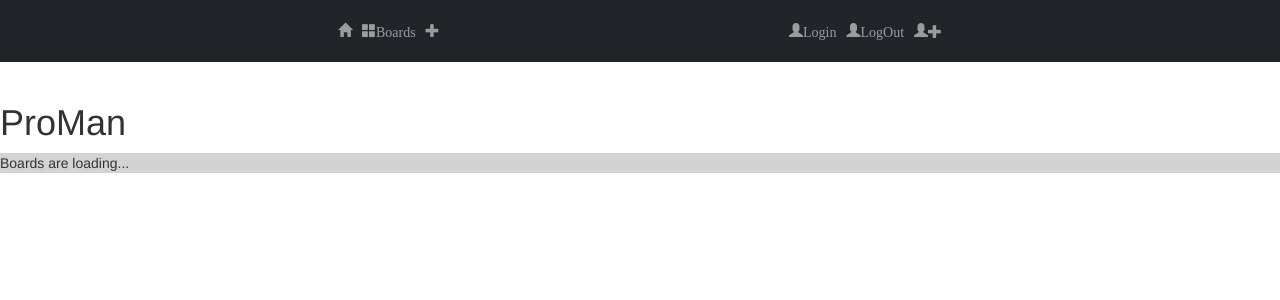
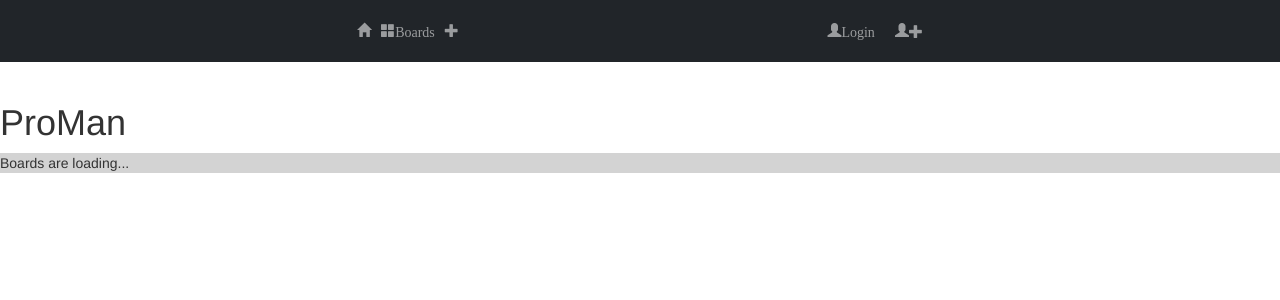
Before and after one commit to kyrylpopyk/ProMan, a Flask app: page / in a window 1280 px wide. Shown: the top 300 px of the page. Run offline with Flask 2, Linux system fonts and the light colour scheme; data that the repository does not hold is empty; parts of the project's set-up code (start-up, migrations or seed data) failed here and were passed over; some libraries are stand-ins or nearby versions.

Commit message:
Base login implemented

```diff
--- a/static/js/dom.js
+++ b/static/js/dom.js
@@ -69,7 +69,14 @@ export let dom = {
                     method: 'POST'
                 })
                     .then( (response) => { return response.json() })
-                    .then( (data) => { console.log(data)})
+                    .then( (data) => {
+                        let loginBtn = document.querySelector('.log-in-btn');
+                        let regBtn = document.querySelector('.reg-btn');
+                        let logOutBtn = document.querySelector('.log-out-btn');
+                        loginBtn.hidden = true;
+                        regBtn.hidden = true;
+                        logOutBtn.hidden = false;
+                    })
             }
             else{
                 console.log('Incorrect data!');
@@ -85,7 +92,14 @@ export let dom = {
                 }),
                 method: 'GET'
             })
-                .then(console.log('Do something'))
+                .then(() => {
+                    let loginBtn = document.querySelector('.log-in-btn');
+                        let regBtn = document.querySelector('.reg-btn');
+                        let logOutBtn = document.querySelector('.log-out-btn');
+                        loginBtn.hidden = false;
+                        regBtn.hidden = false;
+                        logOutBtn.hidden = true;
+                })
             console.log("clicked");
         });
     },
--- a/templates/index.html
+++ b/templates/index.html
@@ -37,13 +37,13 @@
                   </ul>
                   <ul class="navbar-nav ml-auto" style="float: right">
                       <li class="nav-item">
-                        <a class="nav-link waves-light ml-auto" href="#" data-toggle="modal" data-target="#Modal"><span class="glyphicon glyphicon-user" data>Login</span></a>
+                        <a class="nav-link waves-light ml-auto" href="#" data-toggle="modal" data-target="#Modal"><span class="glyphicon glyphicon-user log-in-btn" data>Login</span></a>
                       </li>
                       <li class="nav-item">
-                        <a class="nav-link waves-light ml-auto" href="#" data-toggle="modal" data-target="#ModalLogOut"><span class="glyphicon glyphicon-user log-out-btn" data>LogOut</span></a>
+                        <a class="nav-link waves-light ml-auto" href="#" data-toggle="modal" data-target="#ModalLogOut"><span class="glyphicon glyphicon-user log-out-btn" hidden data>LogOut</span></a>
                       </li>
                       <li class="nav-item">
-                        <a class="nav-link waves-light ml-auto" href="#" id="newUserBtn" data-toggle="modal"  data-target="#newUser"><span class="glyphicon glyphicon-user"><span class="glyphicon glyphicon-plus"></span></span></a>
+                        <a class="nav-link waves-light ml-auto" href="#" id="newUserBtn" data-toggle="modal"  data-target="#newUser"><span class="glyphicon glyphicon-user reg-btn"><span class="glyphicon glyphicon-plus"></span></span></a>
                       </li>
                   </ul>
             </nav>
```
